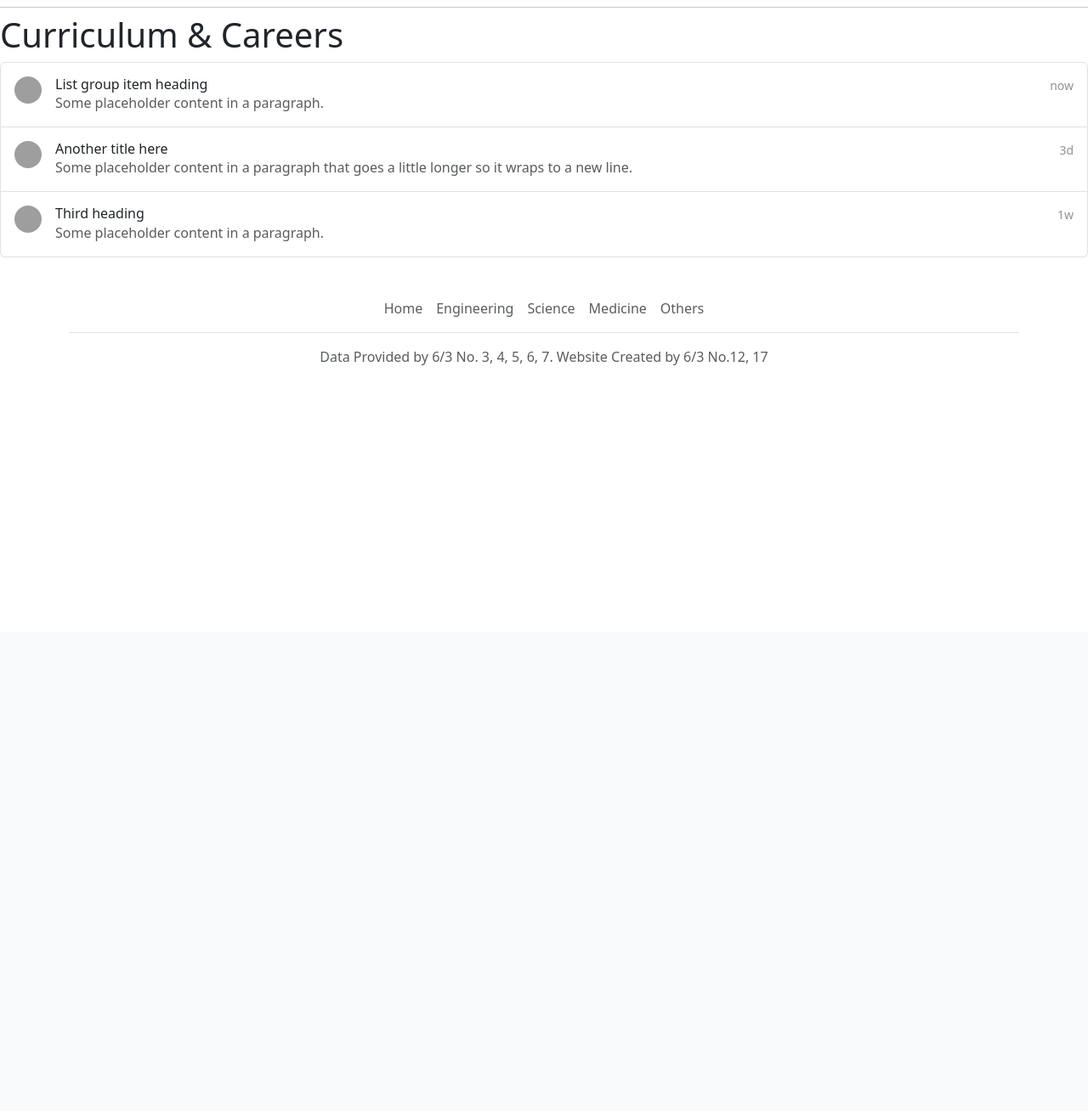
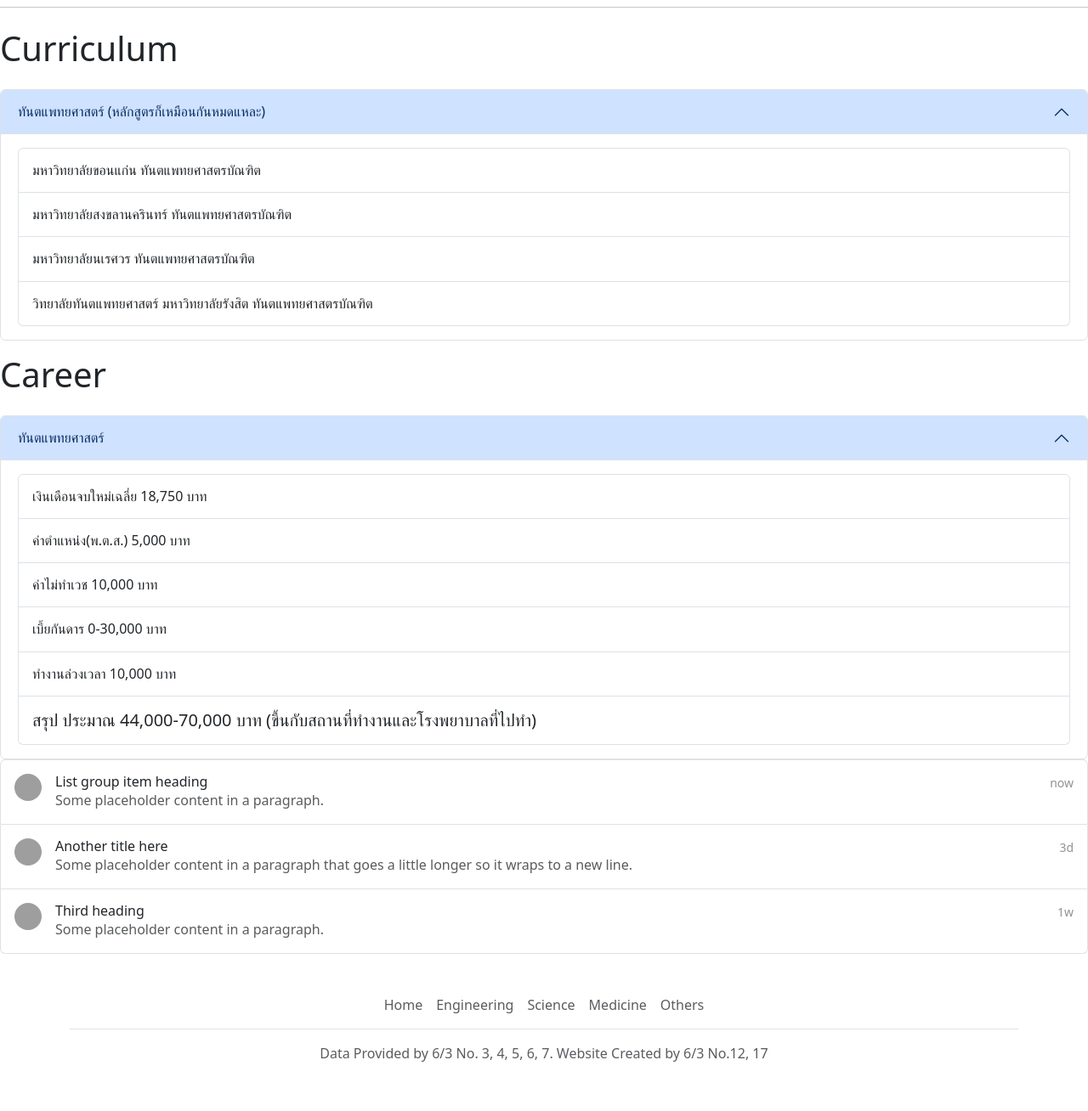
Before and after one commit to OmegaWiz/nekstep, a Flask app: template templates/medicine.html in a window 1280 px wide. Shown: the part 56-1364 px from the top of the page at 85% size. Before the commit the page ends 486 px from the top, so only its background shows below. Run offline with Flask 2, Linux system fonts and the light colour scheme; the template is opened without the code that fills it, so the values that code supplies are empty; grey boxes are pictures that could not be loaded.

Commit message:
career & curriculum

```diff
--- a/templates/medicine.html
+++ b/templates/medicine.html
@@ -71,7 +71,111 @@
     {% endfor %}
 </div>
 
-<h1>Curriculum & Careers</h1>
+<h1 class="py-3">Curriculum</h1>
+<div class="accordion" id="accordionExampleCur">
+    <div class="accordion-item">
+      <h2 class="accordion-header" id="headingOneCur">
+        <button class="accordion-button" type="button" data-bs-toggle="collapse" data-bs-target="#collapseOneCur" aria-expanded="true" aria-controls="collapseOneCur">
+            ทันตแพทยศาสตร์ (หลักสูตรก็เหมือนกันหมดแหละ)
+        </button>
+      </h2>
+      <div id="collapseOneCur" class="accordion-collapse collapse show" aria-labelledby="headingOneCur" data-bs-parent="#accordionExampleCur">
+        <div class="accordion-body">
+            <div class="list-group w-auto">
+                <a href="#" class="list-group-item list-group-item-action d-flex gap-3 py-3" aria-current="true">
+                    <div class="d-flex gap-2 w-100 justify-content-between">
+                    <div>
+                        <h6 class="mb-0">มหาวิทยาลัยขอนแก่น ทันตแพทยศาสตรบัณฑิต</h6>
+                    </div>
+                    </div>
+                </a>
+                <a href="#" class="list-group-item list-group-item-action d-flex gap-3 py-3" aria-current="true">
+                    <div class="d-flex gap-2 w-100 justify-content-between">
+                    <div>
+                        <h6 class="mb-0">มหาวิทยาลัยสงขลานครินทร์ ทันตแพทยศาสตรบัณฑิต</h6>
+                    </div>
+                    </div>
+                </a>
+                <a href="#" class="list-group-item list-group-item-action d-flex gap-3 py-3" aria-current="true">
+                    <div class="d-flex gap-2 w-100 justify-content-between">
+                    <div>
+                        <h6 class="mb-0">มหาวิทยาลัยนเรศวร ทันตแพทยศาสตรบัณฑิต</h6>
+                    </div>
+                    </div>
+                </a>
+                <a href="#" class="list-group-item list-group-item-action d-flex gap-3 py-3" aria-current="true">
+                    <div class="d-flex gap-2 w-100 justify-content-between">
+                    <div>
+                        <h6 class="mb-0">วิทยาลัยทันตแพทยศาสตร์ มหาวิทยาลัยรังสิต ทันตแพทยศาสตรบัณฑิต</h6>
+                    </div>
+                    </div>
+                </a>
+            </div>
+        </div>
+      </div>
+    </div>
+</div>
+
+<h1 class="py-3">Career</h1>
+<div class="accordion" id="accordionExampleCar">
+    <div class="accordion-item">
+      <h2 class="accordion-header" id="headingOneCar">
+        <button class="accordion-button" type="button" data-bs-toggle="collapse" data-bs-target="#collapseOneCar" aria-expanded="true" aria-controls="collapseOneCar">
+            ทันตแพทยศาสตร์
+        </button>
+      </h2>
+      <div id="collapseOneCur" class="accordion-collapse collapse show" aria-labelledby="headingOneCar" data-bs-parent="#accordionExampleCar">
+        <div class="accordion-body">
+            <div class="list-group w-auto">
+                <a href="#" class="list-group-item list-group-item-action d-flex gap-3 py-3" aria-current="true">
+                    <div class="d-flex gap-2 w-100 justify-content-between">
+                    <div>
+                        <h6 class="mb-0">เงินเดือนจบใหม่เฉลี่ย 18,750 บาท</h6>
+                    </div>
+                    </div>
+                </a>
+                <a href="#" class="list-group-item list-group-item-action d-flex gap-3 py-3" aria-current="true">
+                    <div class="d-flex gap-2 w-100 justify-content-between">
+                    <div>
+                        <h6 class="mb-0">ค่าตำแหน่ง(พ.ต.ส.) 5,000 บาท</h6>
+                    </div>
+                    </div>
+                </a>
+                <a href="#" class="list-group-item list-group-item-action d-flex gap-3 py-3" aria-current="true">
+                    <div class="d-flex gap-2 w-100 justify-content-between">
+                    <div>
+                        <h6 class="mb-0">ค่าไม่ทำเวช 10,000 บาท</h6>
+                    </div>
+                    </div>
+                </a>
+                <a href="#" class="list-group-item list-group-item-action d-flex gap-3 py-3" aria-current="true">
+                    <div class="d-flex gap-2 w-100 justify-content-between">
+                    <div>
+                        <h6 class="mb-0">เบี้ยกันดาร 0-30,000 บาท</h6>
+                    </div>
+                    </div>
+                </a>
+                <a href="#" class="list-group-item list-group-item-action d-flex gap-3 py-3" aria-current="true">
+                    <div class="d-flex gap-2 w-100 justify-content-between">
+                    <div>
+                        <h6 class="mb-0">ทำงานล่วงเวลา 10,000 บาท</h6>
+                    </div>
+                    </div>
+                </a>
+                <a href="#" class="list-group-item list-group-item-action d-flex gap-3 py-3" aria-current="true">
+                    <div class="d-flex gap-2 w-100 justify-content-between">
+                    <div>
+                        <h5 class="mb-0">สรุป ประมาณ 44,000-70,000 บาท (ขึ้นกับสถานที่ทำงานและโรงพยาบาลที่ไปทำ)</h5>
+                    </div>
+                    </div>
+                </a>
+            </div>
+        </div>
+      </div>
+    </div>
+</div>
+
+
 <div class="list-group w-auto">
     <a href="#" class="list-group-item list-group-item-action d-flex gap-3 py-3" aria-current="true">
         <img src="https://github.com/twbs.png" alt="twbs" width="32" height="32" class="rounded-circle flex-shrink-0">
```
